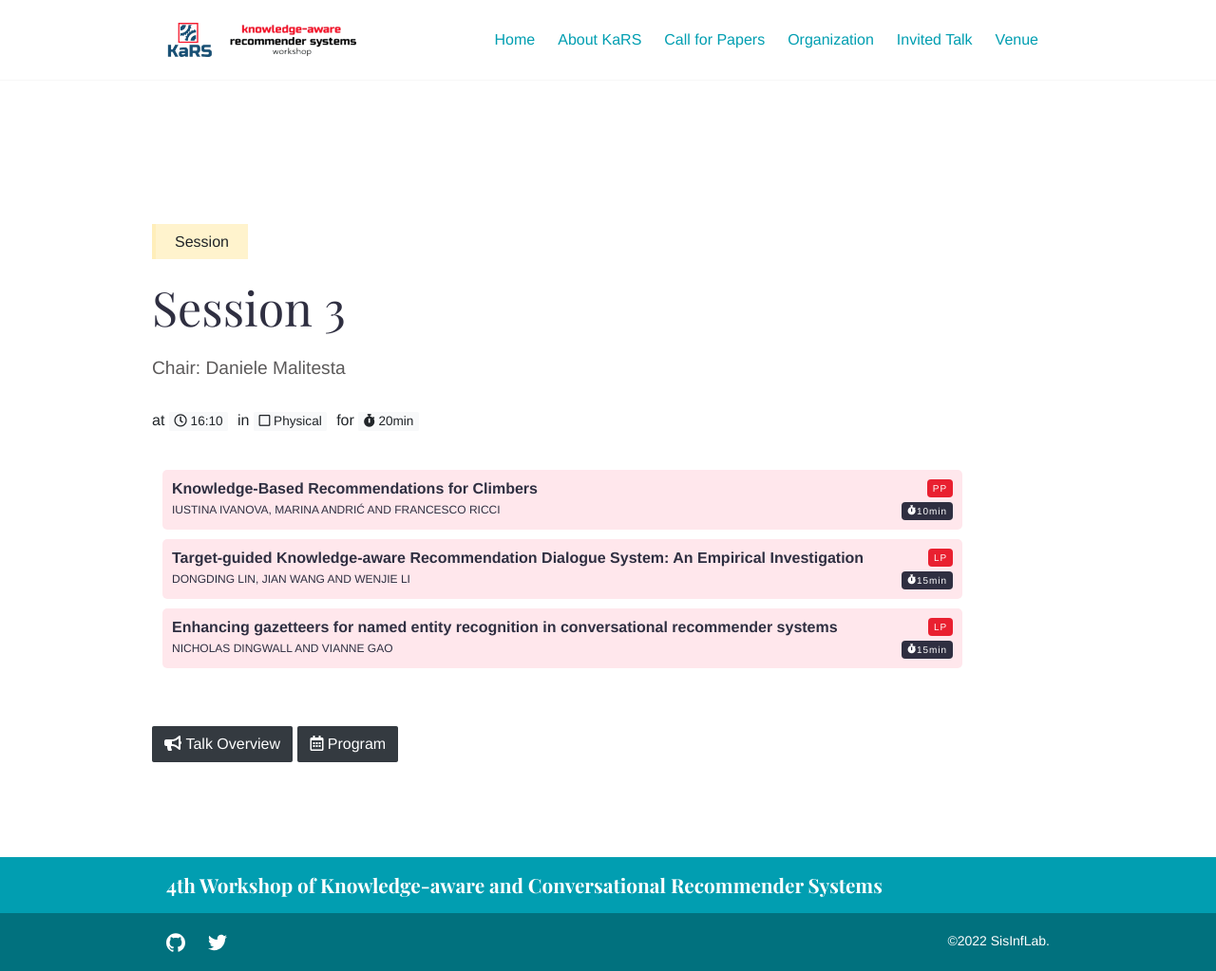
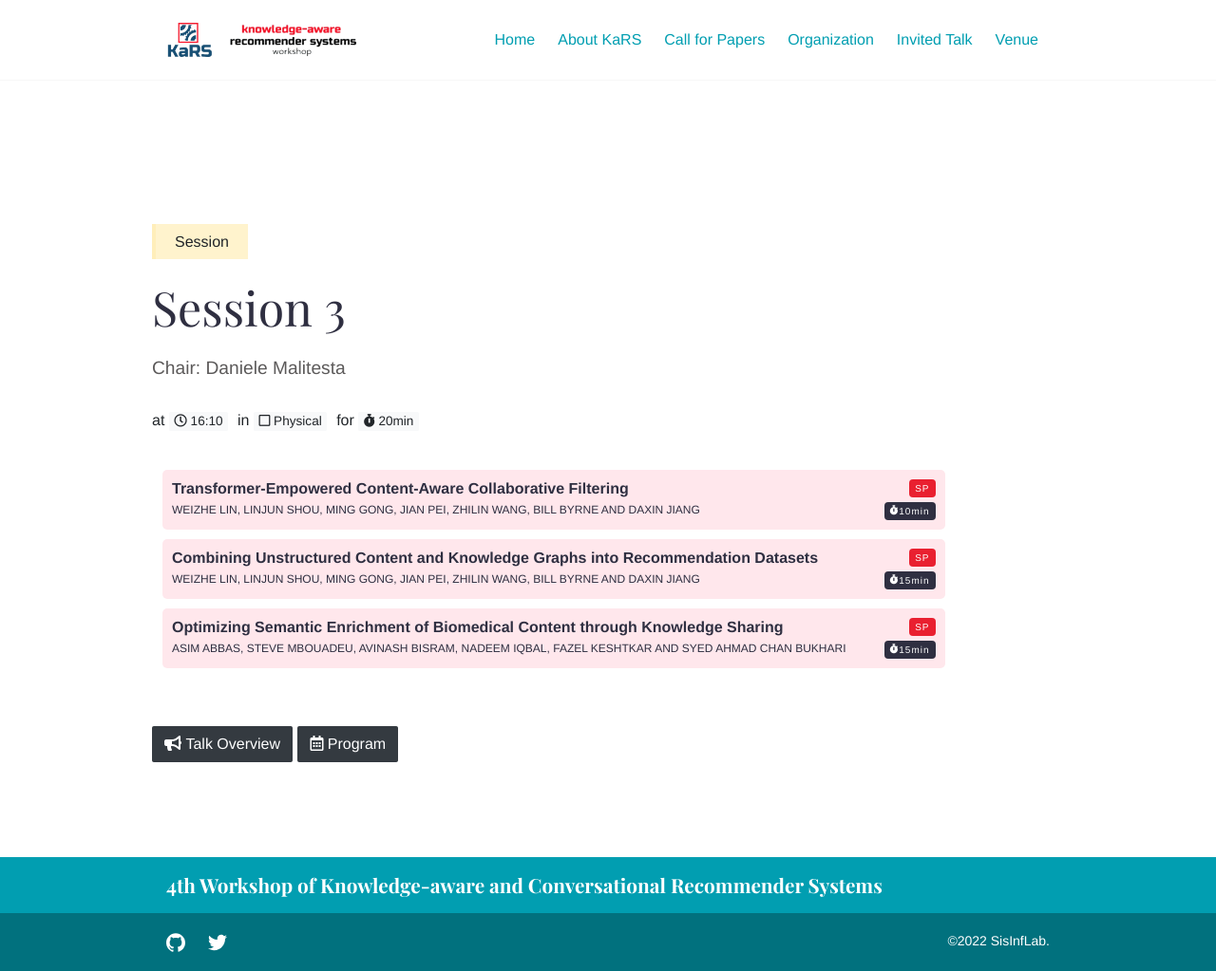
Before and after one commit to kars-workshop/2022, a Jekyll site: the page built from _talks/session3.md, in a window 1280 px wide. Shown: the whole page at 95% size. Built offline with Jekyll 4.4.1, drawn with Linux system fonts in a browser that asks for light colours.

Commit message:
Update session3.json

```diff
--- a/_data/session3.json
+++ b/_data/session3.json
@@ -1,20 +1,20 @@
 [
   {
-    "title": "Knowledge-Based Recommendations for Climbers",
-    "authors": " Iustina Ivanova, Marina Andrić and Francesco Ricci",
-    "type": "PP",
+    "title": "Transformer-Empowered Content-Aware Collaborative Filtering",
+    "authors": "Weizhe Lin, Linjun Shou, Ming Gong, Jian Pei, Zhilin Wang, Bill Byrne and Daxin Jiang",
+    "type": "SP",
     "duration": 10
   },
   {
-    "title": "Target-guided Knowledge-aware Recommendation Dialogue System: An Empirical Investigation",
-    "authors": "Dongding Lin, Jian Wang and Wenjie Li",
-    "type": "LP",
+    "title": "Combining Unstructured Content and Knowledge Graphs into Recommendation Datasets",
+    "authors": "Weizhe Lin, Linjun Shou, Ming Gong, Jian Pei, Zhilin Wang, Bill Byrne and Daxin Jiang",
+    "type": "SP",
     "duration": 15
   },
   {
-    "title": "Enhancing gazetteers for named entity recognition in conversational recommender systems",
-    "authors": "Nicholas Dingwall and Vianne Gao",
-    "type": "LP",
+    "title": "Optimizing Semantic Enrichment of Biomedical Content through Knowledge Sharing",
+    "authors": "Asim Abbas, Steve Mbouadeu, Avinash Bisram, Nadeem Iqbal, Fazel Keshtkar and Syed Ahmad Chan Bukhari",
+    "type": "SP",
     "duration": 15
   }
 ]
```
